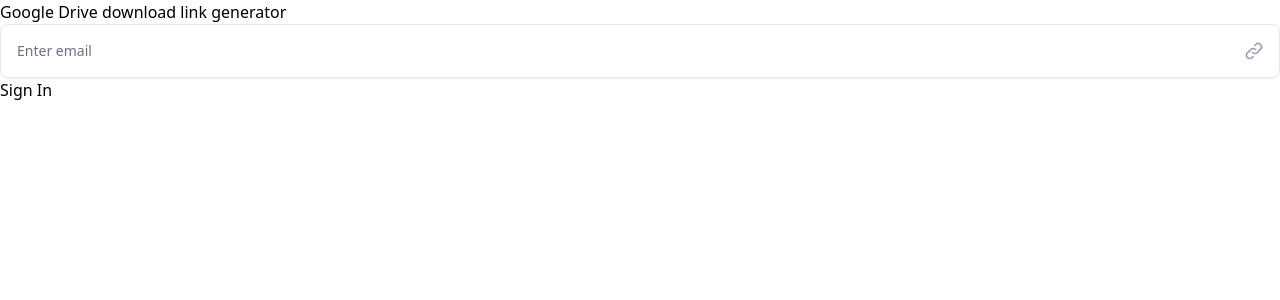
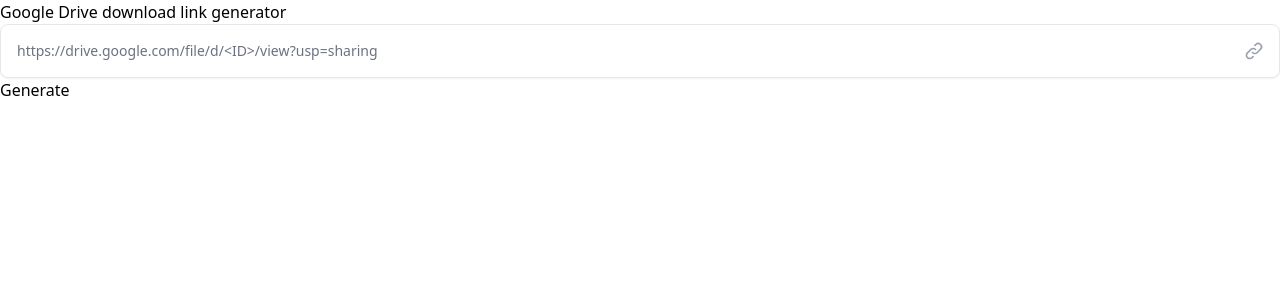
Before and after one commit to joaopalmeiro/google-drive-download-link-generator, a Svelte app: page / in a window 1280 px wide. Shown: the top 300 px of the page. Built offline with nearby package versions, Linux system fonts and the light colour scheme.

Commit message:
Update App.svelte

```diff
--- a/src/App.svelte
+++ b/src/App.svelte
@@ -29,7 +29,7 @@
             type="text"
             id="url"
             class="w-full p-4 pr-12 text-sm border-gray-200 rounded-lg shadow-sm"
-            placeholder="Enter email"
+            placeholder="https://drive.google.com/file/d/<ID>/view?usp=sharing"
             required
             bind:value={url}
           />
@@ -53,7 +53,7 @@
         </div>
       </div>
 
-      <button type="submit"> Sign In </button>
+      <button type="submit">Generate</button>
     </form>
 
     {#if downloadUrl}
```
